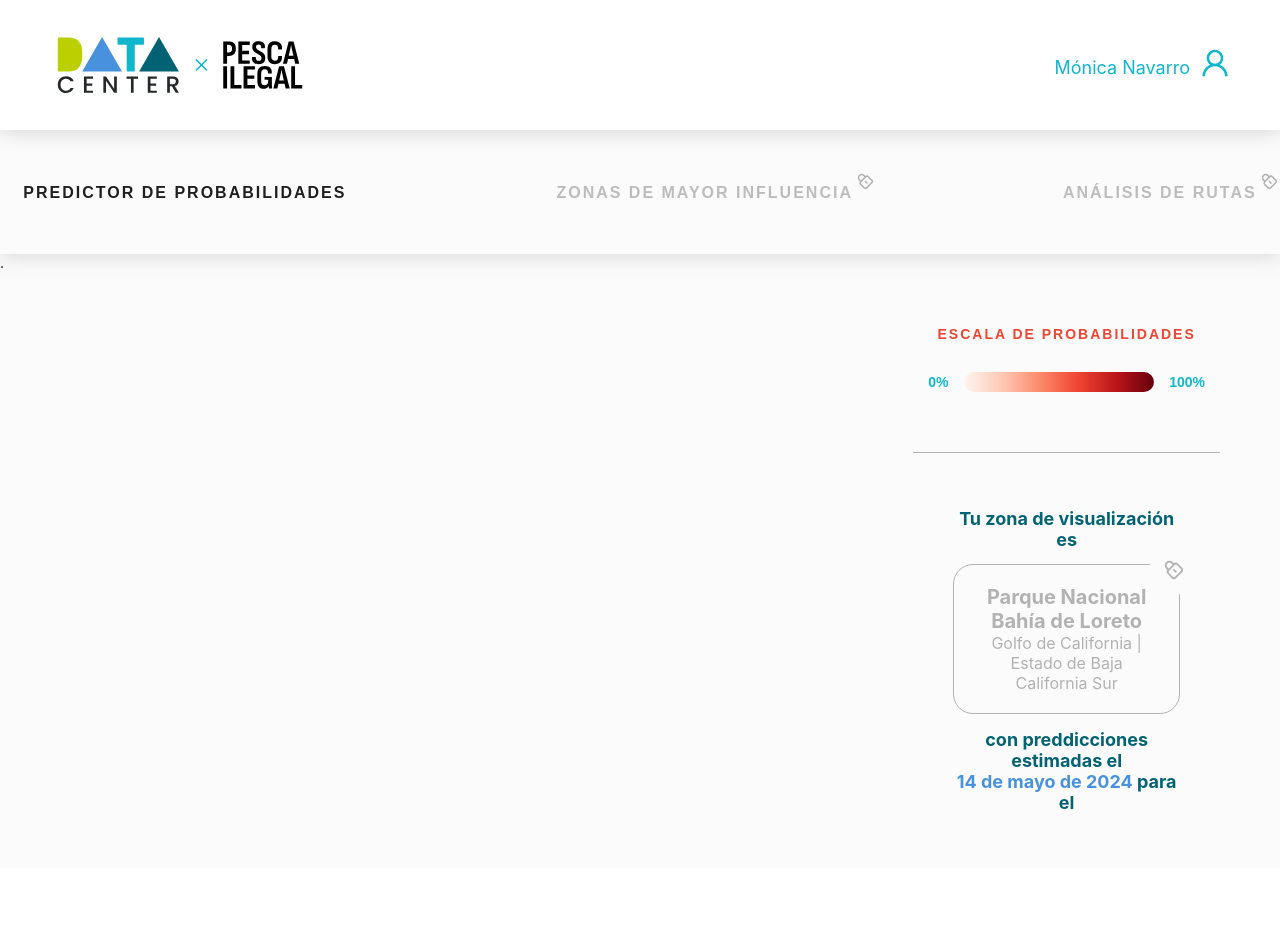
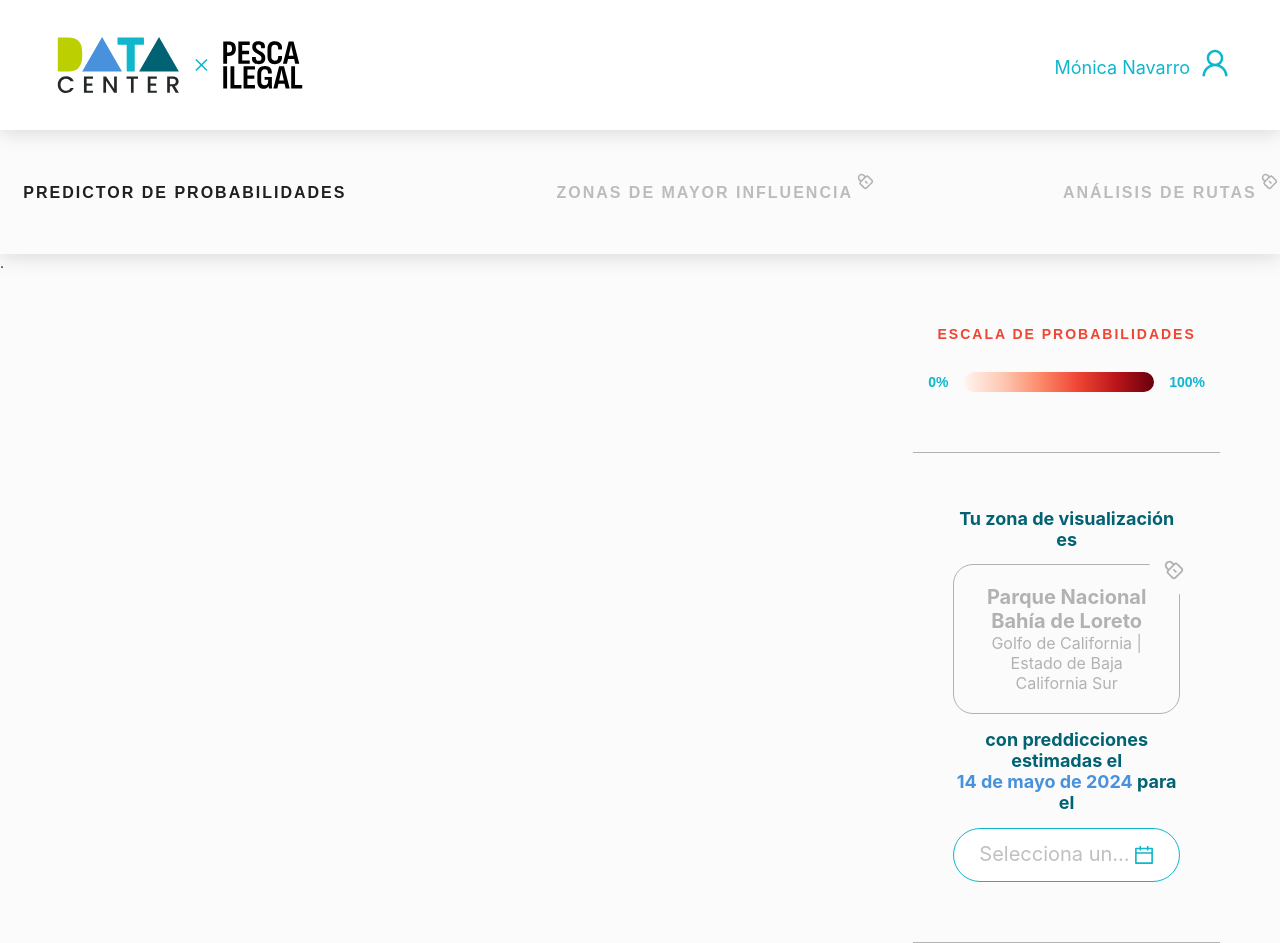
Before and after one commit to CausaNatura/IUU-detection, a React (Vite) app in the folder ui/: page / in a window 1280 px wide. Before the commit the page ends 868 px from the top, so only its background shows below. Built offline with nearby package versions, Linux system fonts and the light colour scheme; a web font is replaced by a local one.

Commit message:
fix: CN-186 calendar

```diff
--- a/ui/src/components/common/Zone.tsx
+++ b/ui/src/components/common/Zone.tsx
@@ -1,6 +1,8 @@
 import { Image } from 'antd';
 import '../../styles/zone.scss';
 import Lock from '/assets/icon/icon-lock.svg';
+import type { DatePickerProps } from 'antd';
+import { DatePicker, Space } from 'antd';
 
 const Zone = () => {
   return (
@@ -17,6 +19,7 @@ const Zone = () => {
         con preddicciones estimadas el <br />
         <span> 14 de mayo de 2024 </span> para el
       </h2>
+      <DatePicker className='calendar' placeholder='Selecciona una fecha'/>
     </div>
   );
 };
--- a/ui/src/styles/zone.scss
+++ b/ui/src/styles/zone.scss
@@ -2,7 +2,8 @@
 
 .zone-container {
   text-align: center;
-  padding: 40px;
+  padding: 40px 40px 60px 40px;
+  border-bottom: 1px solid $disabled;
   h2 {
     font-size: 18px;
     color: $primary2;
@@ -40,4 +41,20 @@
       }
     }
   }
+  .calendar {
+      border-color: $primary1;
+      color: $primary1;
+      border-radius: 100px;
+      width: 100%;
+      padding: 10px 25px;
+      .ant-picker-input {
+          input {
+            font-size: 20px;
+        }
+      }
+    .ant-picker-suffix {
+        color: $primary1;
+        font-size: 20px;
+    }
+  }
 }
```
